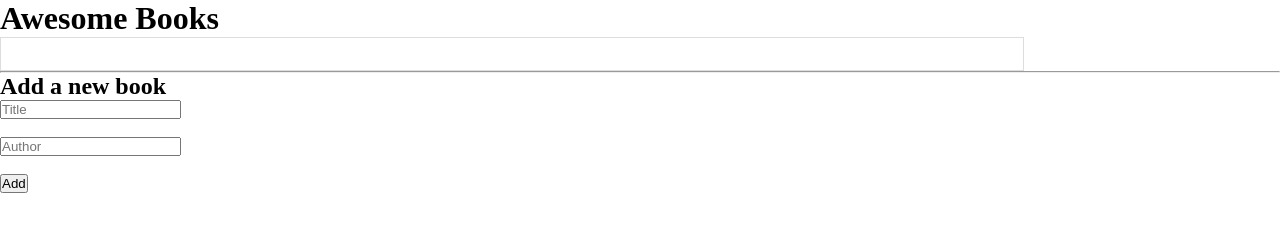
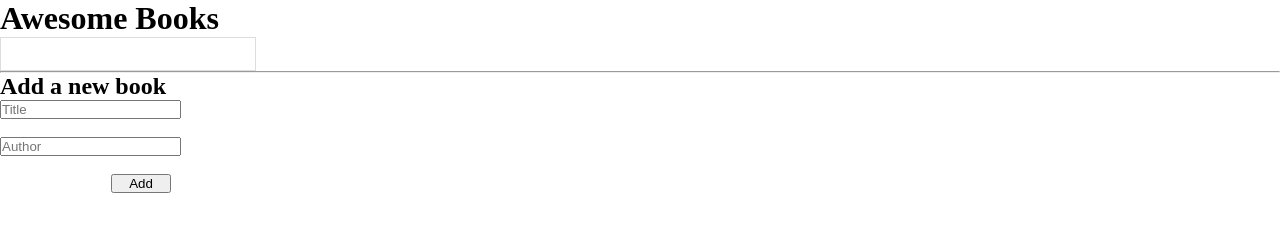
Before and after one commit to Balikuddembe/Awesome-Books, a website: page index.html in a window 1280 px wide. Drawn offline with Linux system fonts and the light colour scheme.

Commit message:
Modified files

```diff
--- a/style.css
+++ b/style.css
@@ -3,8 +3,14 @@
   margin: 0;
   padding: 0;
 }
+
 #list {
-  width: 80%;
+  width: 20%;
   border: 1px solid #ddd;
   padding: 1rem;
 }
+
+#btn {
+  width: 60px;
+  margin-left: 111px;
+}
```
Also changed, not shown: app.js (line endings or trailing spaces).
